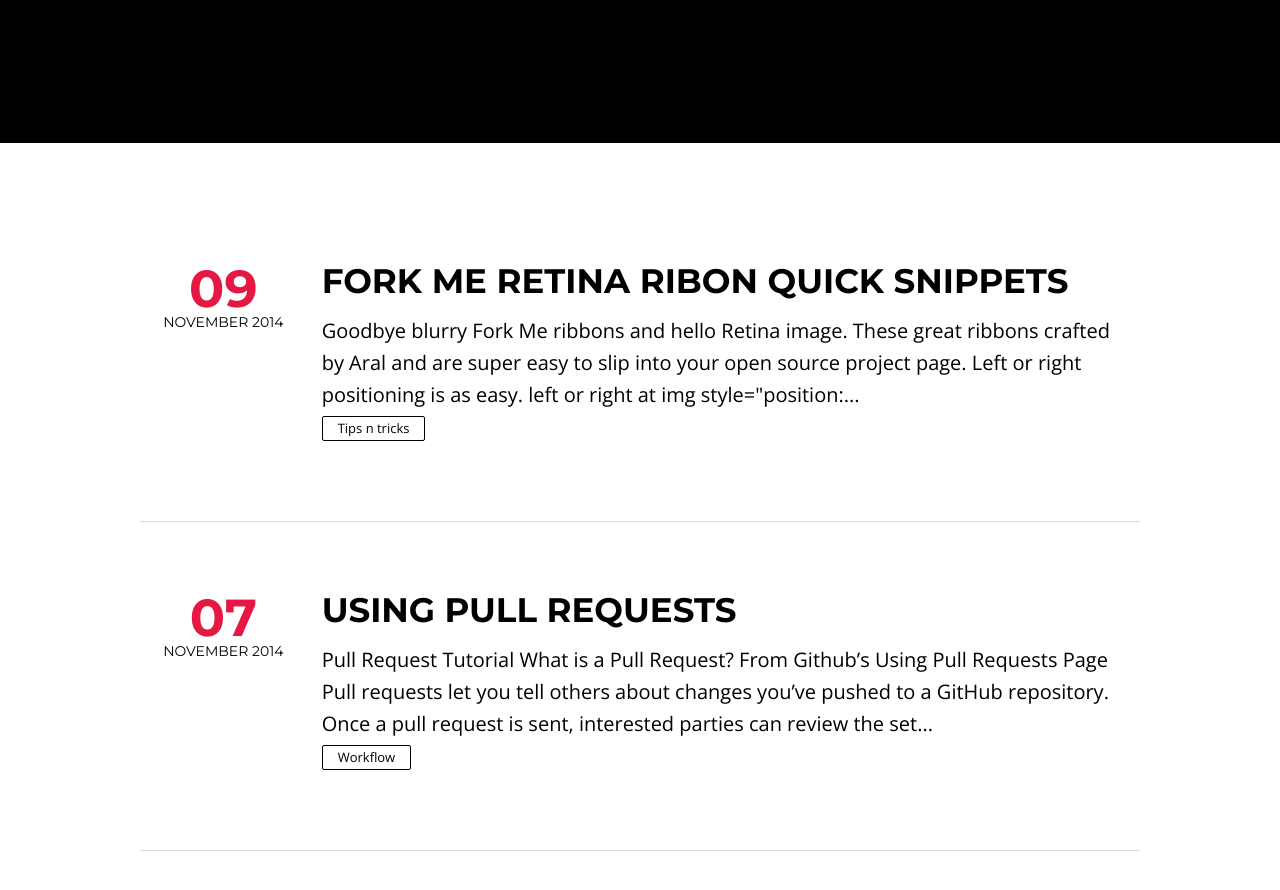
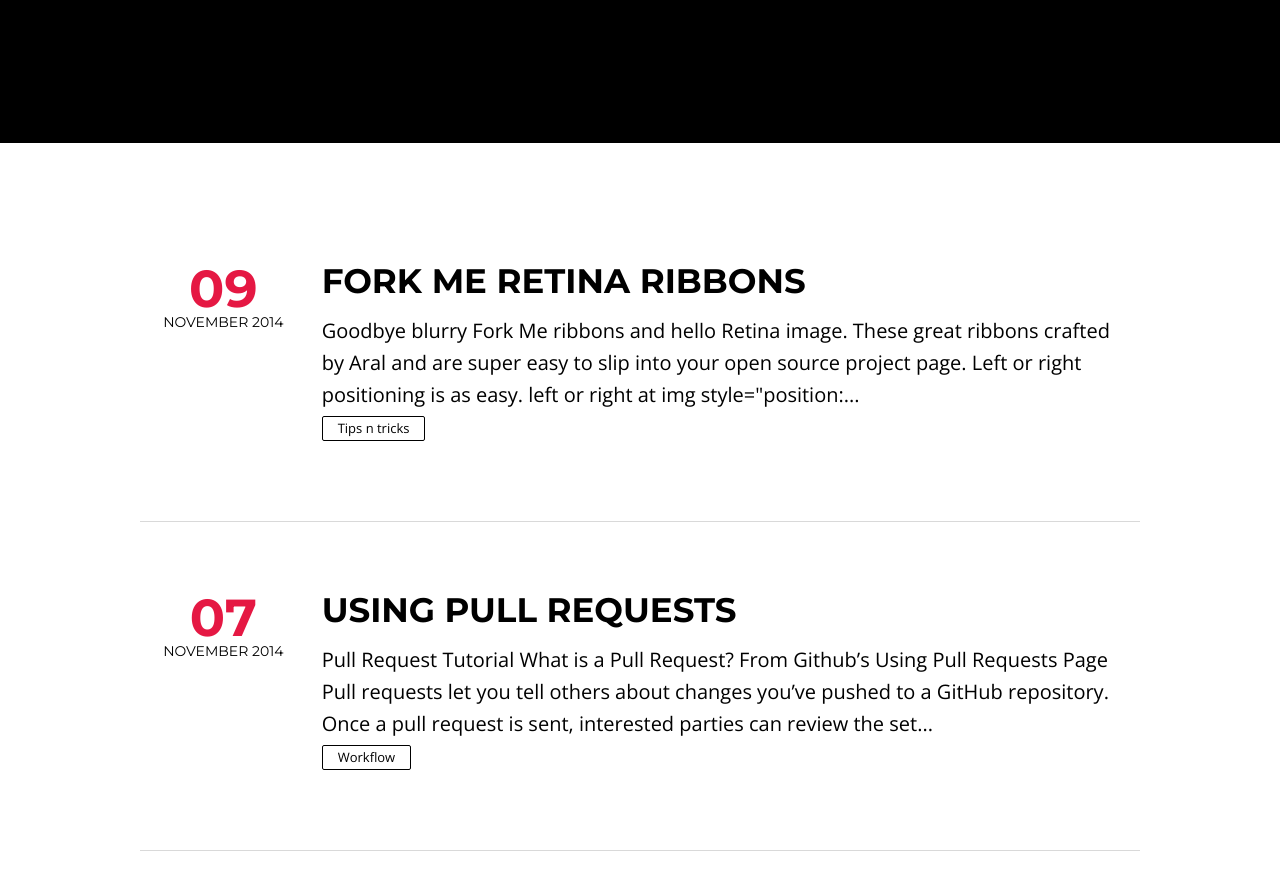
Before and after one commit to roachhd/notepad, a Jekyll site: the page built from index.html, in a window 1280 px wide and 900 px high, scrolled down 472 px. Shown: the top 890 px of the window. Built offline with Jekyll 4.4.1, drawn with Linux system fonts in a browser that asks for light colours; nearby versions of some CDN libraries; the list of posts is cut into pages by our own code.

Commit message:
Update 2014-11-09-hello-retina-ribbons.md

```diff
--- a/_posts/2014-11-09-hello-retina-ribbons.md
+++ b/_posts/2014-11-09-hello-retina-ribbons.md
@@ -1,6 +1,6 @@
 ---
-title: Fork Me Retina Ribon Quick Snippets
-description: "Easy drop in retina Fork Me ribbons for GitHub projects"
+title: Fork Me Retina Ribbons
+description: "Easy drop in Quick Snippets for retina GitHub Fork Me ribbons."
 category: Tips n Tricks
 tags: [geek]
 author: Katie Ball
```
